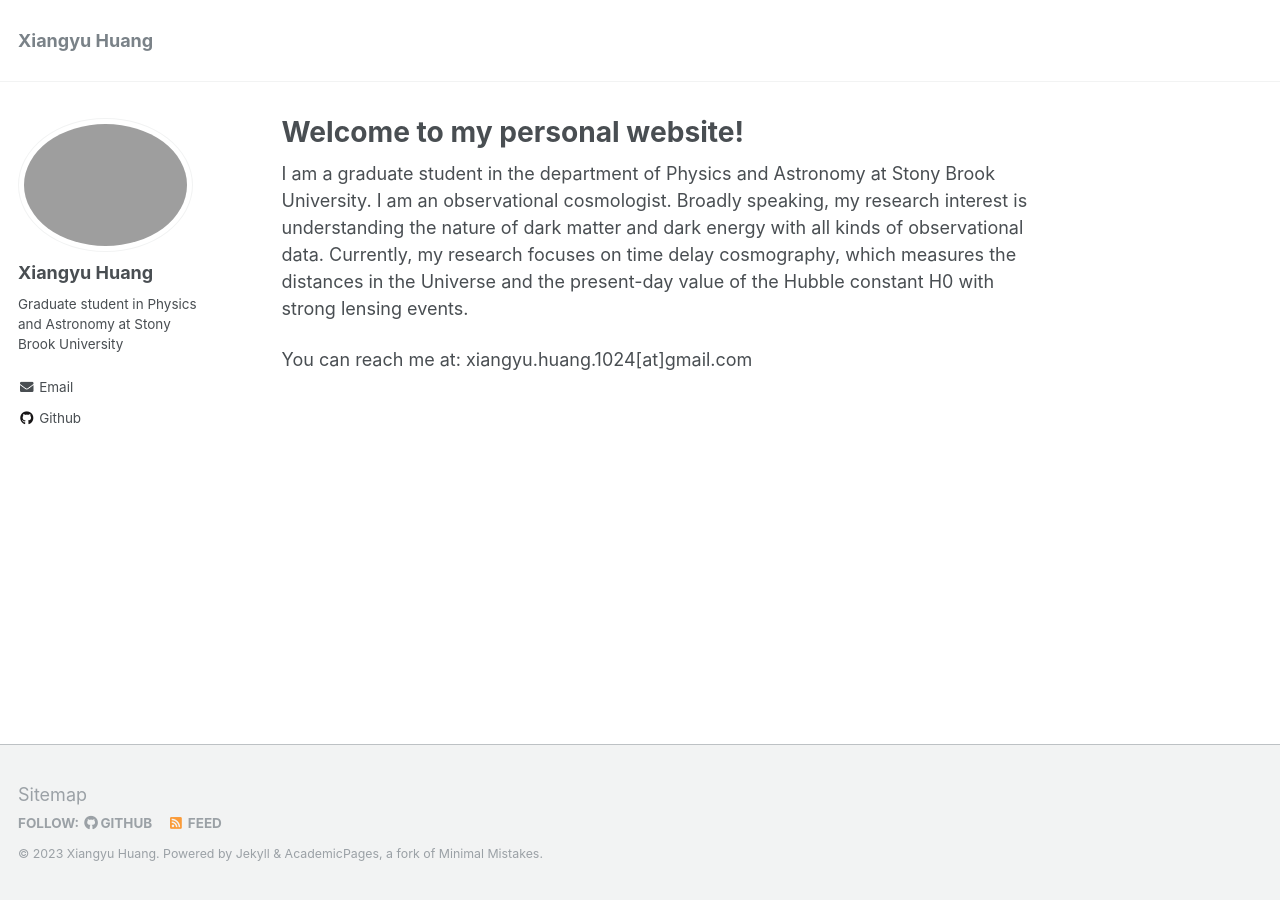
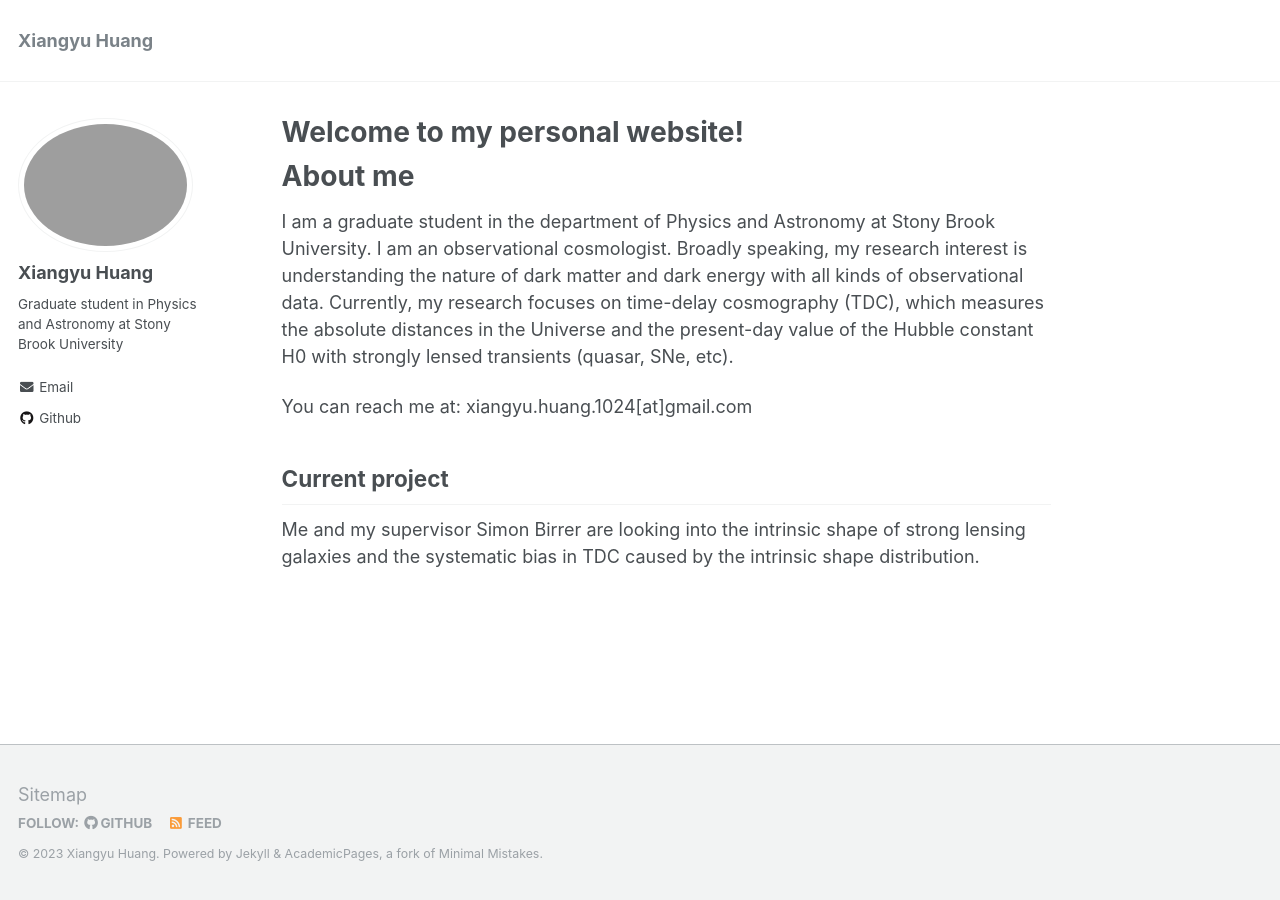
Before and after one commit to huangxy256/huangxy256.github.io, a Jekyll site: the page built from _pages/about.md, in a window 1280 px wide. Built offline with Jekyll 4.4.1, drawn with Linux system fonts in a browser that asks for light colours.

```diff
--- a/_pages/about.md
+++ b/_pages/about.md
@@ -8,6 +8,14 @@
   - /about.html
 ---
 
-I am a graduate student in the department of Physics and Astronomy at Stony Brook University. I am an observational cosmologist. Broadly speaking, my research interest is understanding the nature of dark matter and dark energy with all kinds of observational data. Currently, my research focuses on time delay cosmography, which measures the distances in the Universe and the present-day value of the Hubble constant H0 with strong lensing events.
+About me
+======
+
+I am a graduate student in the department of Physics and Astronomy at Stony Brook University. I am an observational cosmologist. Broadly speaking, my research interest is understanding the nature of dark matter and dark energy with all kinds of observational data. Currently, my research focuses on time-delay cosmography (TDC), which measures the absolute distances in the Universe and the present-day value of the Hubble constant H0 with strongly lensed transients (quasar, SNe, etc).
 
 You can reach me at: xiangyu.huang.1024[at]gmail.com
+
+Current project
+------
+
+Me and my supervisor Simon Birrer are looking into the intrinsic shape of strong lensing galaxies and the systematic bias in TDC caused by the intrinsic shape distribution.
```
Also changed, not shown: 3 other files.
